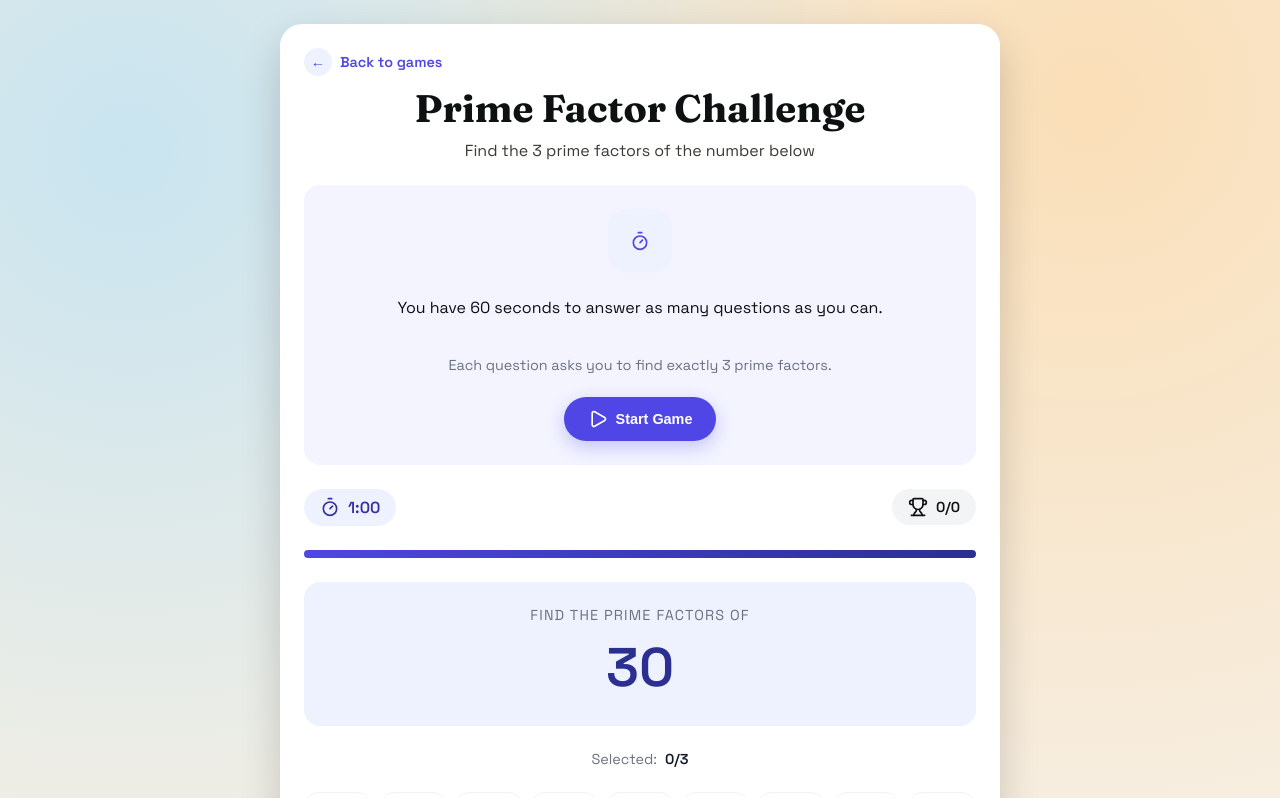
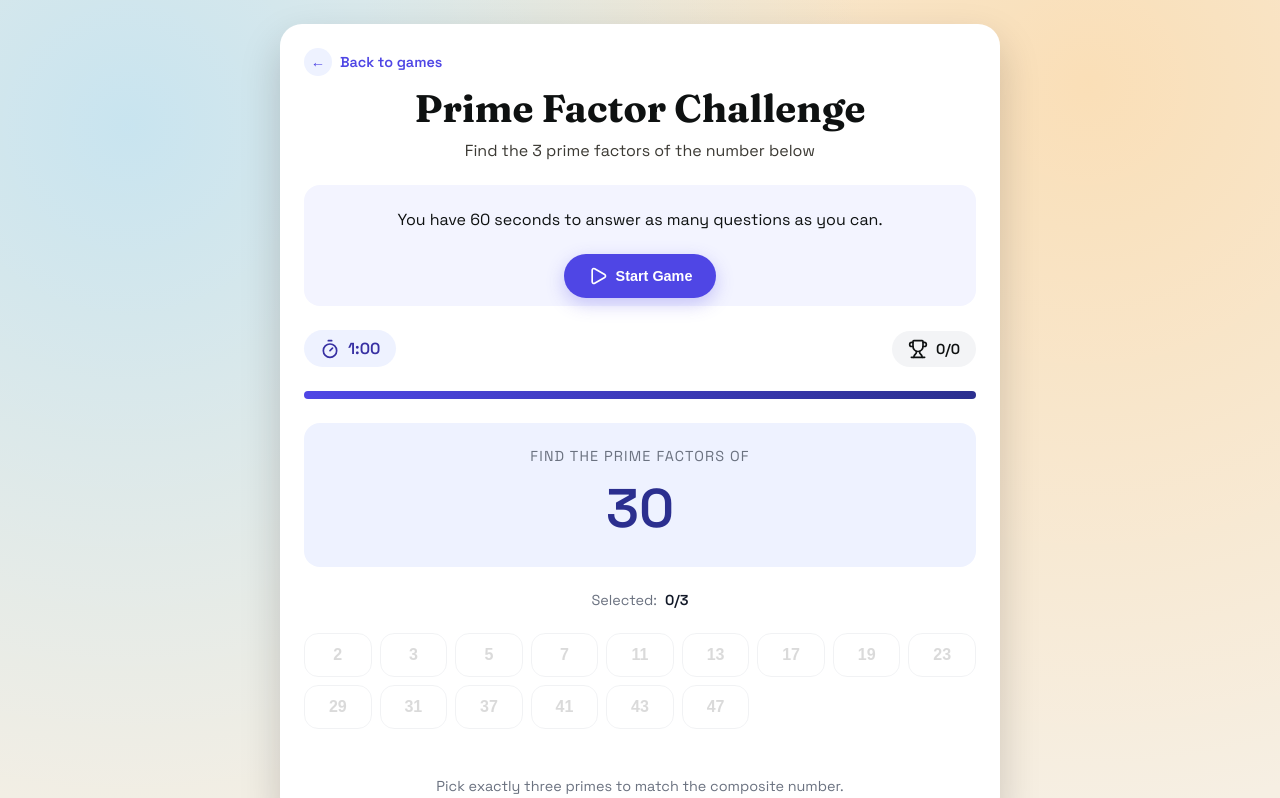
Before and after one commit to lbi-dag/mathgames, a React (Vite) app: page /games/prime-factor-challenge in a window 1280 px wide. Shown: the top 798 px of the page. Built offline with nearby package versions, Linux system fonts and the light colour scheme.

Commit message:
style: adjust padding in Prime Factor Challenge layout and remove intro icon

```diff
--- a/src/games/prime-factor-challenge/PrimeFactorChallenge.module.css
+++ b/src/games/prime-factor-challenge/PrimeFactorChallenge.module.css
@@ -43,7 +43,7 @@
   text-align: center;
   display: grid;
   gap: var(--space-2);
-  padding: var(--space-6) var(--space-4);
+  padding: var(--space-2) var(--space-2);
   background: #f3f4ff;
   border-radius: var(--radius-md);
 }
--- a/src/games/prime-factor-challenge/PrimeFactorChallenge.tsx
+++ b/src/games/prime-factor-challenge/PrimeFactorChallenge.tsx
@@ -127,11 +127,7 @@ export default function PrimeFactorChallenge() {
         </header>
 
         <div className={styles.intro}>
-          <span className={styles.introIcon}>
-            <Timer className={styles.statIcon} />
-          </span>
           <p>You have 60 seconds to answer as many questions as you can.</p>
-          <p className={styles.footerRow}>Each question asks you to find exactly 3 prime factors.</p>
           <div className={styles.actions}>
             <button
               type="button"
```
